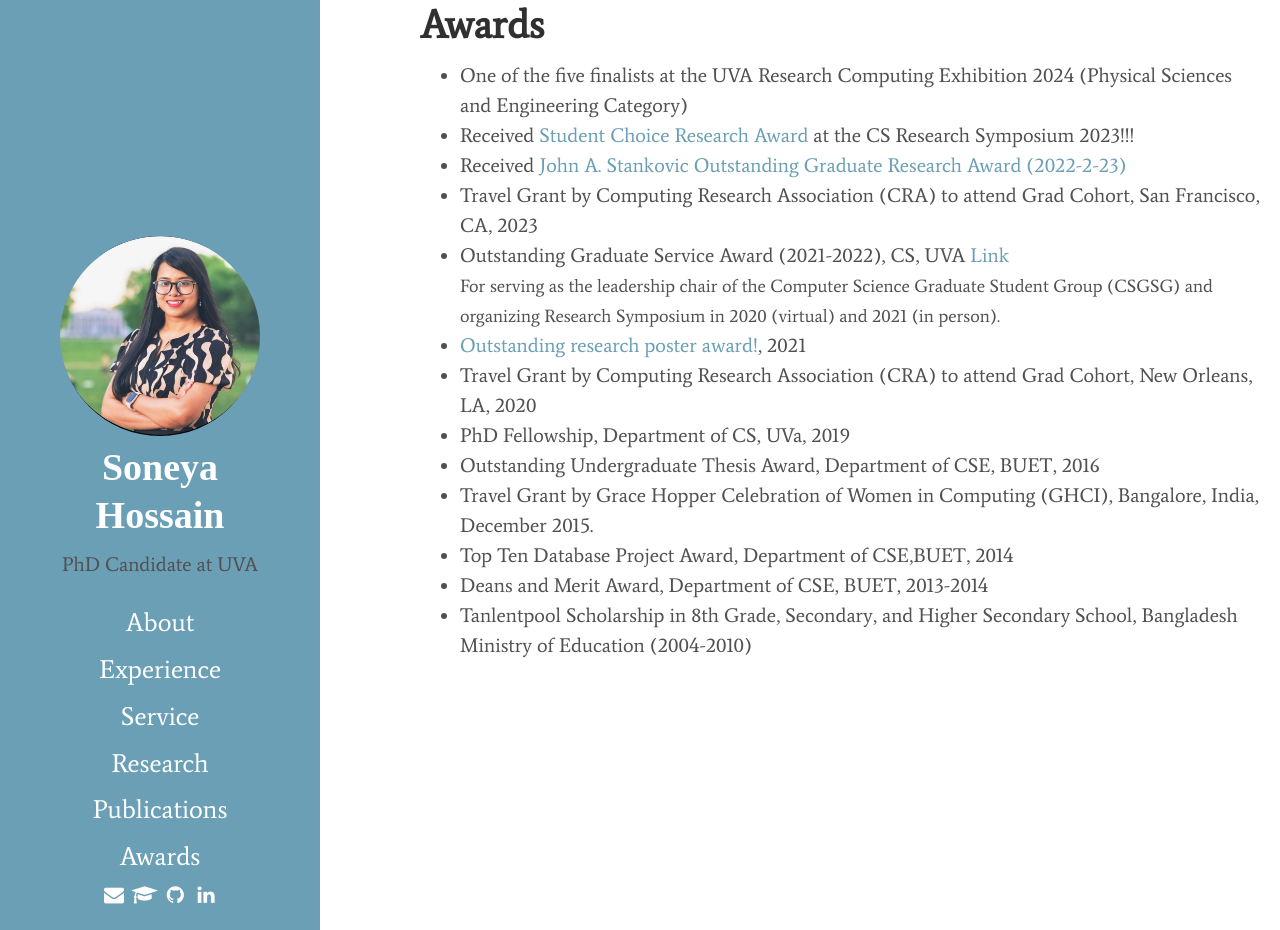
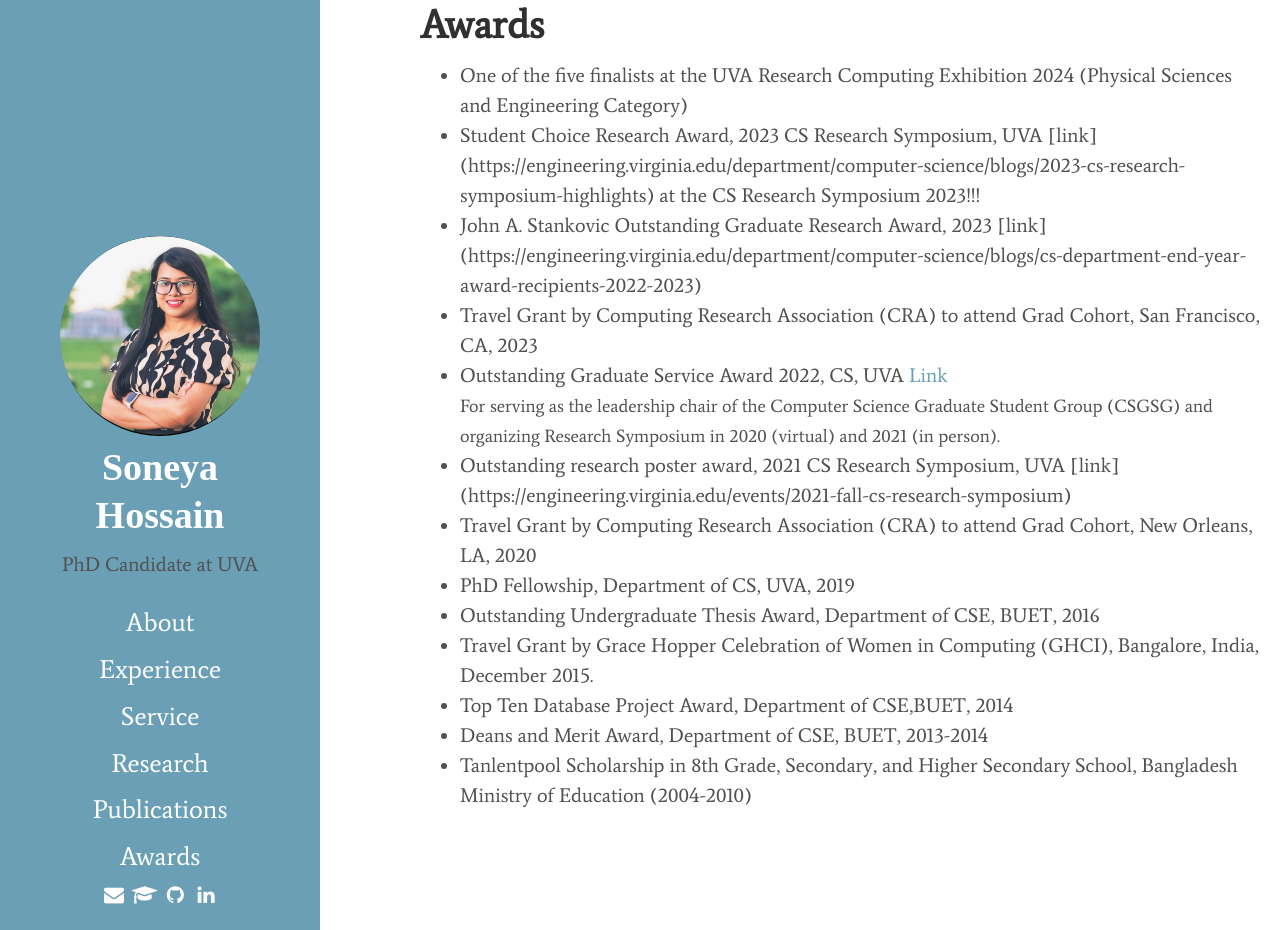
Before and after one commit to soneyahossain/soneyahossain.github.io, a Jekyll site: the page built from awards.md, in a window 1280 px wide and 930 px high. Built offline with Jekyll 4.4.1, drawn with Linux system fonts in a browser that asks for light colours; cached includes are drawn as plain includes.

Commit message:
update awards

```diff
--- a/awards.md
+++ b/awards.md
@@ -3,14 +3,14 @@ layout: page
 title: Awards
 ---
 * One of the five finalists at the UVA Research Computing Exhibition 2024 (Physical Sciences and Engineering Category)
-* Received [Student Choice Research Award](https://engineering.virginia.edu/department/computer-science/blogs/2023-cs-research-symposium-highlights) at the CS Research Symposium 2023!!!
-* Received [John A. Stankovic Outstanding Graduate Research Award (2022-2-23)](https://engineering.virginia.edu/department/computer-science/blogs/cs-department-end-year-award-recipients-2022-2023)
+* Student Choice Research Award, 2023 CS Research Symposium, UVA [link] (https://engineering.virginia.edu/department/computer-science/blogs/2023-cs-research-symposium-highlights) at the CS Research Symposium 2023!!!
+* John A. Stankovic Outstanding Graduate Research Award, 2023 [link] (https://engineering.virginia.edu/department/computer-science/blogs/cs-department-end-year-award-recipients-2022-2023)
 * Travel Grant by Computing Research Association (CRA) to attend Grad Cohort, San Francisco, CA, 2023
-* Outstanding Graduate Service Award (2021-2022), CS, UVA [Link](https://engineering.virginia.edu/2021-2022-cs-department-end-year-awards)<br />
+* Outstanding Graduate Service Award 2022, CS, UVA [Link](https://engineering.virginia.edu/2021-2022-cs-department-end-year-awards)<br />
   <font size = 4 >For serving as the leadership chair of the Computer Science Graduate Student Group (CSGSG) and organizing Research Symposium in 2020 (virtual) and 2021 (in person). </font>
-* [Outstanding research poster award!](https://engineering.virginia.edu/events/2021-fall-cs-research-symposium), 2021
+* Outstanding research poster award, 2021 CS Research Symposium, UVA [link] (https://engineering.virginia.edu/events/2021-fall-cs-research-symposium)
 * Travel Grant by Computing Research Association (CRA) to attend Grad Cohort, New Orleans, LA, 2020
-* PhD Fellowship, Department of CS, UVa, 2019
+* PhD Fellowship, Department of CS, UVA, 2019
 * Outstanding Undergraduate Thesis Award, Department of CSE, BUET, 2016
 * Travel Grant by Grace Hopper Celebration of Women in Computing (GHCI), Bangalore, India, December 2015.
 * Top Ten Database Project Award, Department of CSE,BUET, 2014
```
